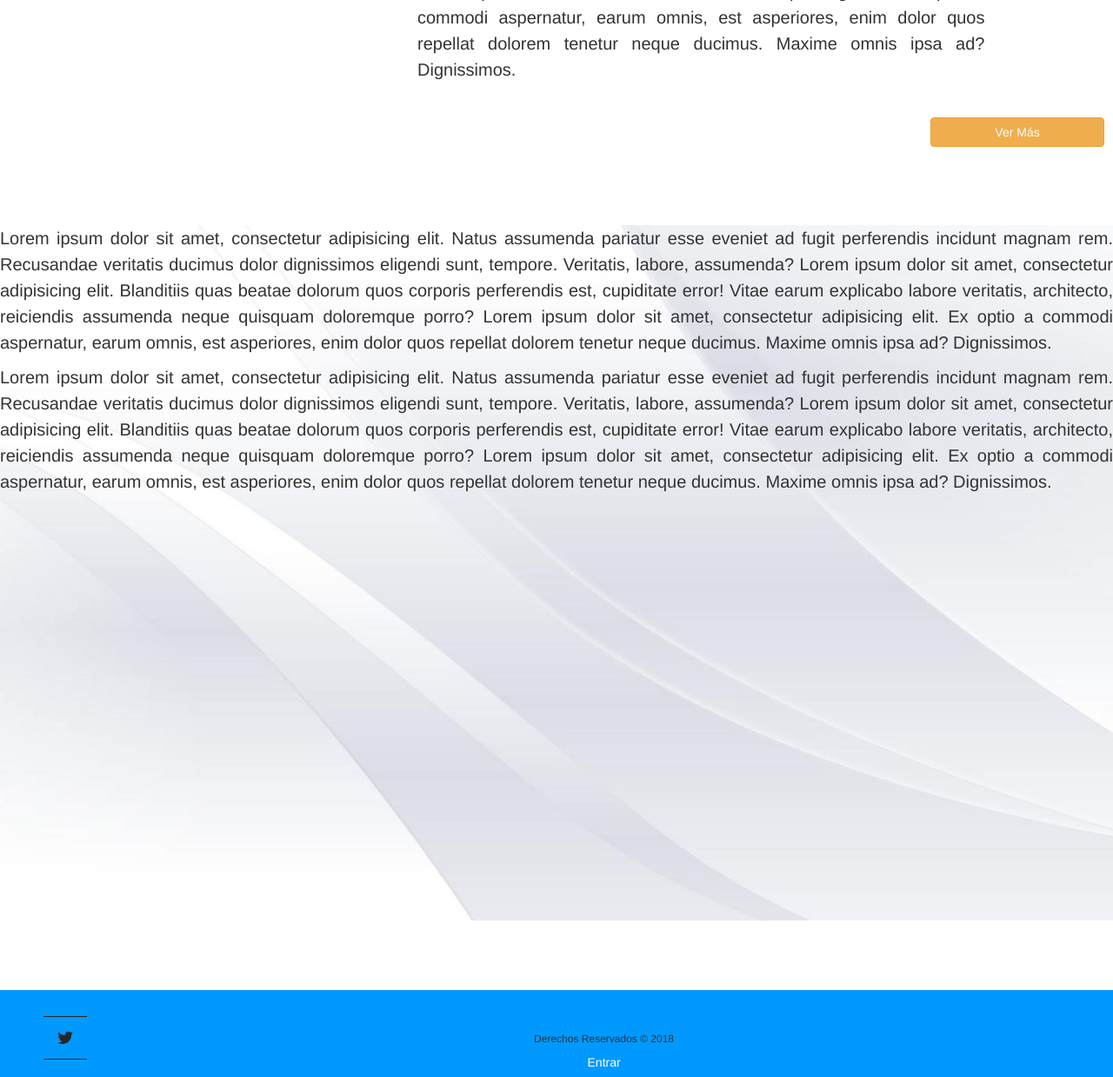
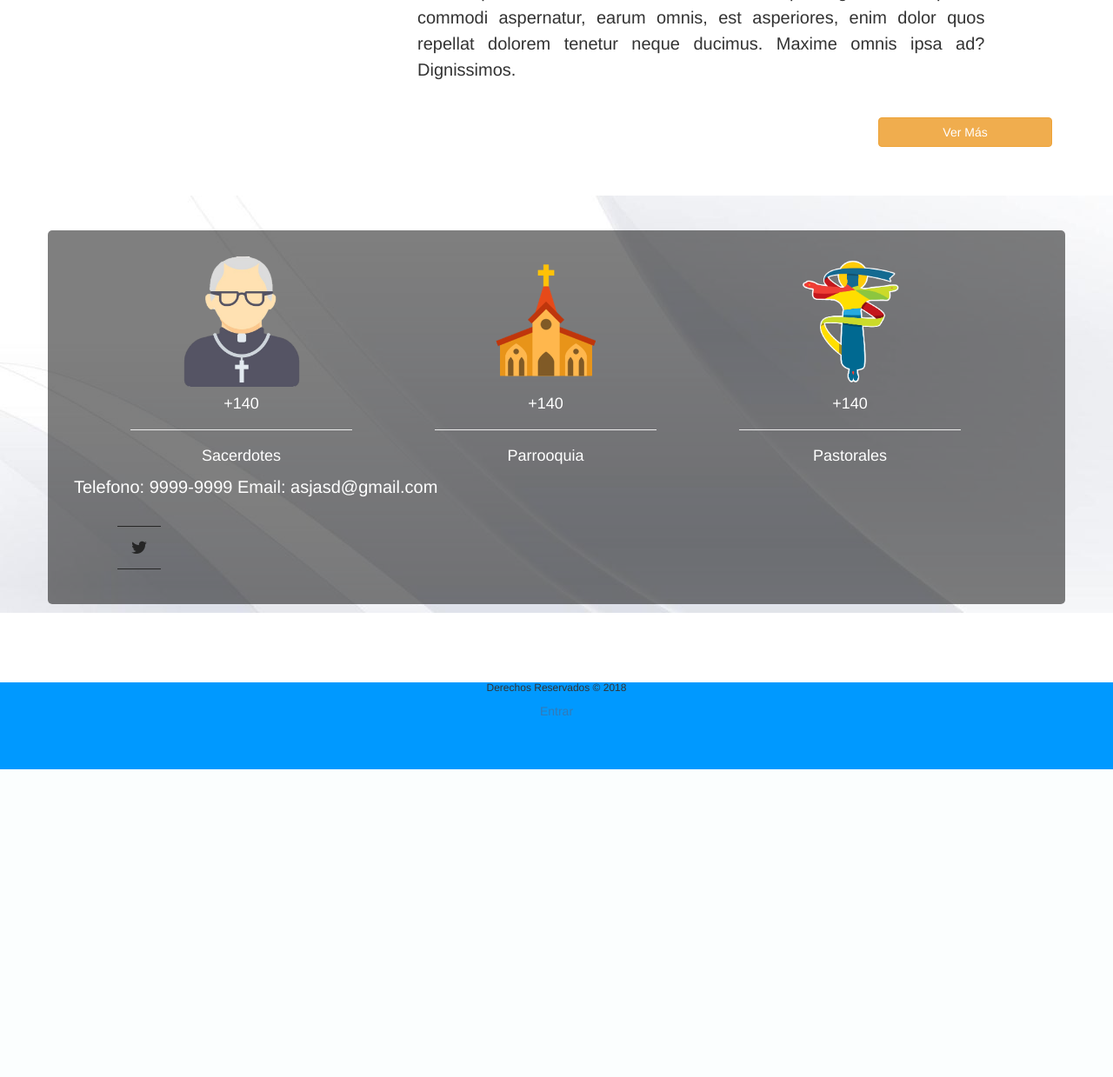
Before and after one commit to ErickRomero97/Diocesis, a Django app: page /principal/ in a window 1280 px wide. Shown: the part 2888-4127 px from the top of the page at 87% size. After the commit the page ends 3773 px from the top, so only its background shows below. Run offline with Django 3.2, Linux system fonts and the light colour scheme; some libraries are stand-ins or nearby versions.

Commit message:
tercer commit

```diff
--- a/diocesis/global_static/css/estilos.css
+++ b/diocesis/global_static/css/estilos.css
@@ -149,16 +149,6 @@ header nav ul li a.active{
 
 }
 
-#pie ul li{
-      list-style: none;
-}
-
-#pie{
-      background: rgb(0, 153, 255);
-      text-align: center;
-      height: 100px;
-}
-
 
 
 /*twitter abajo*/
@@ -284,7 +274,7 @@ header nav ul li a.active{
 }
 
 #s3{
-      height: 100vh;
+      height: 480px;
       width: 100%;
       background-image: url(../img/2.jpg);
       background-size: cover;
@@ -315,13 +305,6 @@ header nav ul li a.active{
 .bio{
       text-align: justify;
 }
-
-
-
-
-
-
-
 
 /*sacerdotes*/
 .scontenedor{
@@ -362,22 +345,54 @@ header nav ul li a.active{
       margin-left: 20px;
 }
 
+#us{
+      margin-top: 40px;
+      color: white;
+      background: rgba(0,0,0,0.5);
+      padding: 30px;
+      border-radius: 5px;
+}
+
+.usp img{
+      width: 150px;
+}
+
+#us ul li{
+      list-style: none;
+}
+
+
+#us .usp{
+      text-align: center;
+      margin-left: 65px;
+      display: block;
+}
 
 
 
 
+#pie{
+      background: rgb(0, 153, 255);
+      text-align: center;
+      height: 100px;
+
+}
 
 
 
+.pie-derechos{
+      margin-top: 40px;
+}
 
 
 
+/*publicaciones*/
 
+.pub2
+{
+      margin-top: 50px;
 
-
-
-
-
+}
 /*responsive index*/
 .pimg img
 {
@@ -389,6 +404,10 @@ header nav ul li a.active{
       margin-left: 230px;
 }
 
+#btnview{
+      float: right;
+      width: 200px;
+}
 
 
 @media screen and (max-width: 85em){
@@ -413,6 +432,10 @@ header nav ul li a.active{
       #ptext{
             text-align: justify;
       }
+
+      #btnview{
+            float: right;
+      }
 }
 
 @media screen and (max-width: 75em){
@@ -436,6 +459,10 @@ header nav ul li a.active{
 
       #ptext{
             text-align: justify;
+      }
+
+      #btnview{
+            float: right;
       }
 }
 
@@ -469,6 +496,10 @@ header nav ul li a.active{
       .slogo{
             margin-top: 100px;
             width: 400px;
+      }
+
+      #btnview{
+            margin-left: 0;
       }
 }
 
@@ -510,6 +541,10 @@ header nav ul li a.active{
             margin-top: 100px;
             width: 350px;
       }
+
+      #btnview{
+            margin-left: 0;
+      }
 }
 
 
@@ -550,4 +585,16 @@ header nav ul li a.active{
             width: 350px;
       }
 
+      #btnview{
+            margin-left: 0;
+      }
+
+      #us .usp{
+            margin-left: 0
+      }
+
+      #us{
+            text-align: center;
+      }
+
 }
--- a/diocesis/global_templates/base.html
+++ b/diocesis/global_templates/base.html
@@ -14,9 +14,11 @@
 </head>
 <body>
 	<header>
-		<div class="logo">
-			<img src="{% static 'img/Logo.png' %}" alt="" class="img-responsive">
-		</div>
+		<a href="{% url 'principal:index' %}">
+			<div class="logo">
+				<img src="{% static 'img/Logo.png' %}" alt="" class="img-responsive">
+			</div>
+		</a>
 		<nav>
 			<ul>
 				<li><a href="{% url 'principal:index' %}">Inicio</a></li>
@@ -42,27 +44,12 @@
 
 	{% endblock  %}
 
-	<footer class="parallax" id="pie">
-		<div class="row">
-			<div class="col-md-3" style="margin-top:30px">
-				<ul>
-					<li><a id="ms" href="#">
-							<span></span>
-							<span></span>
-							<span></span>
-							<span></span>
-							<i class="fa fa-twitter" aria-hidden="true"></i>
-						</a>
-					</li>
-				</ul>
-
-			</div>
-			<div class="col-md-7" style="margin-top:40px">
+	<footer class="parallax" id="pie" style="text-align: center; margin: 0 auto;">
+			<div class="pie-derechos" style="margin-top: 40px">
 				<h6>Derechos Reservados &copy 2018</h6>
-				<a href="" data-toggle="modal" data-target="#loginModal" style="color:white; margin-top:-100px;">Entrar</a>
+				<a href="" data-toggle="modal" data-target="#loginModal">Entrar</a>
 			</div>
 
-		</div>
 	</footer>
 
 
--- a/diocesis/principal/templates/index.html
+++ b/diocesis/principal/templates/index.html
@@ -171,20 +171,49 @@
 
 	</div>
 	<br>
-	<button type="button" class="btn btn-warning" style="margin-left: 1000px; width: 200px;">Ver Más</button>
+	<a href="{% url 'principal:publicaciones' %}"><button type="button" class="btn btn-warning" id="btnview">Ver Más</button></a>
 </section>
 
 <section class="content parallax" id="s3">
-	<p>
-		Lorem ipsum dolor sit amet, consectetur adipisicing elit. Natus assumenda pariatur esse eveniet ad fugit perferendis incidunt magnam rem. Recusandae veritatis ducimus dolor dignissimos eligendi sunt, tempore. Veritatis, labore, assumenda?
-		Lorem ipsum dolor sit amet, consectetur adipisicing elit. Blanditiis quas beatae dolorum quos corporis perferendis est, cupiditate error! Vitae earum explicabo labore veritatis, architecto, reiciendis assumenda neque quisquam doloremque porro?
-		Lorem ipsum dolor sit amet, consectetur adipisicing elit. Ex optio a commodi aspernatur, earum omnis, est asperiores, enim dolor quos repellat dolorem tenetur neque ducimus. Maxime omnis ipsa ad? Dignissimos.
-	</p>
-	<p>
-		Lorem ipsum dolor sit amet, consectetur adipisicing elit. Natus assumenda pariatur esse eveniet ad fugit perferendis incidunt magnam rem. Recusandae veritatis ducimus dolor dignissimos eligendi sunt, tempore. Veritatis, labore, assumenda?
-		Lorem ipsum dolor sit amet, consectetur adipisicing elit. Blanditiis quas beatae dolorum quos corporis perferendis est, cupiditate error! Vitae earum explicabo labore veritatis, architecto, reiciendis assumenda neque quisquam doloremque porro?
-		Lorem ipsum dolor sit amet, consectetur adipisicing elit. Ex optio a commodi aspernatur, earum omnis, est asperiores, enim dolor quos repellat dolorem tenetur neque ducimus. Maxime omnis ipsa ad? Dignissimos.
-	</p>
+	<div class="container" id="us">
+		<div class="row">
+			<div class="col-md-3 usp">
+				<img src="{% static 'img/logo1-1.png' %}" alt="....">
+				<h4>+140</h4>
+				<hr>
+				<h4>Sacerdotes</h4>
+			</div>
+			<div class="col-md-3 usp">
+				<img src="{% static 'img/logo1-2.png' %}" alt="....">
+				<h4>+140</h4>
+				<hr>
+				<h4>Parrooquia</h4>
+			</div>
+			<div class="col-md-3 usp">
+				<img src="{% static 'img/logo1-3.png' %}" alt="....">
+				<h4>+140</h4>
+				<hr>
+				<h4>Pastorales</h4>
+			</div>
+		</div>
+			Telefono: 9999-9999
+			Email: asjasd@gmail.com
+
+		<div class="pie-fig" style="margin-top:30px">
+			<ul>
+				<li><a id="ms" href="#">
+						<span></span>
+						<span></span>
+						<span></span>
+						<span></span>
+						<i class="fa fa-twitter" aria-hidden="true"></i>
+					</a>
+				</li>
+			</ul>
+
+		</div>
+
+	</div>
 </section>
 
 
@@ -215,7 +244,7 @@
 
 
 {# emergente del Login #}
-<div class="modal fade" id="loginModal" tabindex="-1" role="dialog" aria-labelledby="exampleModalLabel" aria-hidden="true">
+<div class="modal fade" id="loginModal" tabindex="-1" role="dialog" aria-labelledby="exampleModalLabel" aria-hidden="true" >
 	  <div class="modal-dialog" role="document">
 	    <div class="modal-content">
 	      <div class="modal-header">
@@ -225,6 +254,15 @@
 	        </button>
 	      </div>
 	      <div class="modal-body">
+	      	<div class="container" style="width: 60%;" placeholder="Ingrese el nombre de usuario...">
+		      	Nombre de Usuario
+		      	<input type="text" class="form-control">
+		      	<br>
+		      	Contraseña
+		      	<input type="text" class="form-control">
+		      	<br>
+
+	      	</div>
 	        <form  action="#" method="post">
 	        	<div class="col-md-12">
 
--- a/diocesis/principal/templates/sacerdote.html
+++ b/diocesis/principal/templates/sacerdote.html
@@ -34,7 +34,7 @@
 				</div>
 				<br>
 
-					<h4>Joseph Rassinger</h4>
+					<h4>Joseph Ratzinger</h4>
 					<p>Parroquia: San José, Nacaome</p>
 					<p></p>
 				</a>
--- a/diocesis/principal/urls.py
+++ b/diocesis/principal/urls.py
@@ -7,4 +7,5 @@ urlpatterns = [
 	url(r'^$', views.index, name = 'index'),
 	url(r'^obispo$', views.obispo, name = 'obispo'),
 	url(r'^sacerdotes$', views.sacerdote, name = 'sacerdote'),
+	url(r'^publicaciones$', views.publicaciones, name = 'publicaciones'),
 ]
--- a/diocesis/principal/views.py
+++ b/diocesis/principal/views.py
@@ -14,3 +14,6 @@ def obispo(request):
 
 def sacerdote(request):
 	return render(request, 'sacerdote.html', )
+
+def publicaciones(request):
+	return render(request, 'publicaciones.html', )
```
Also changed, not shown: diocesis/principal/templates/publicaciones.html (added, +31 -0 lines), diocesis/global_static/img/03.jpg (added), diocesis/global_static/img/logo1-1.png (added), diocesis/global_static/img/logo1-2.png (added), diocesis/global_static/img/logo1-3.png (added), diocesis/global_static/img/logo2-1.png (added), 2 other files.
